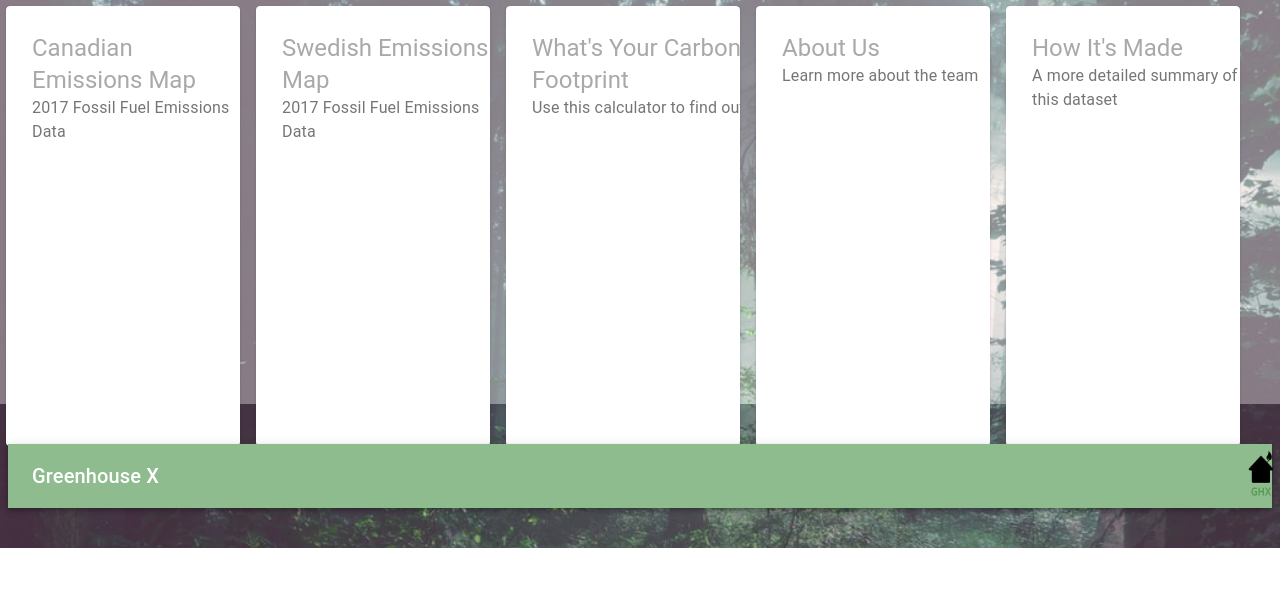
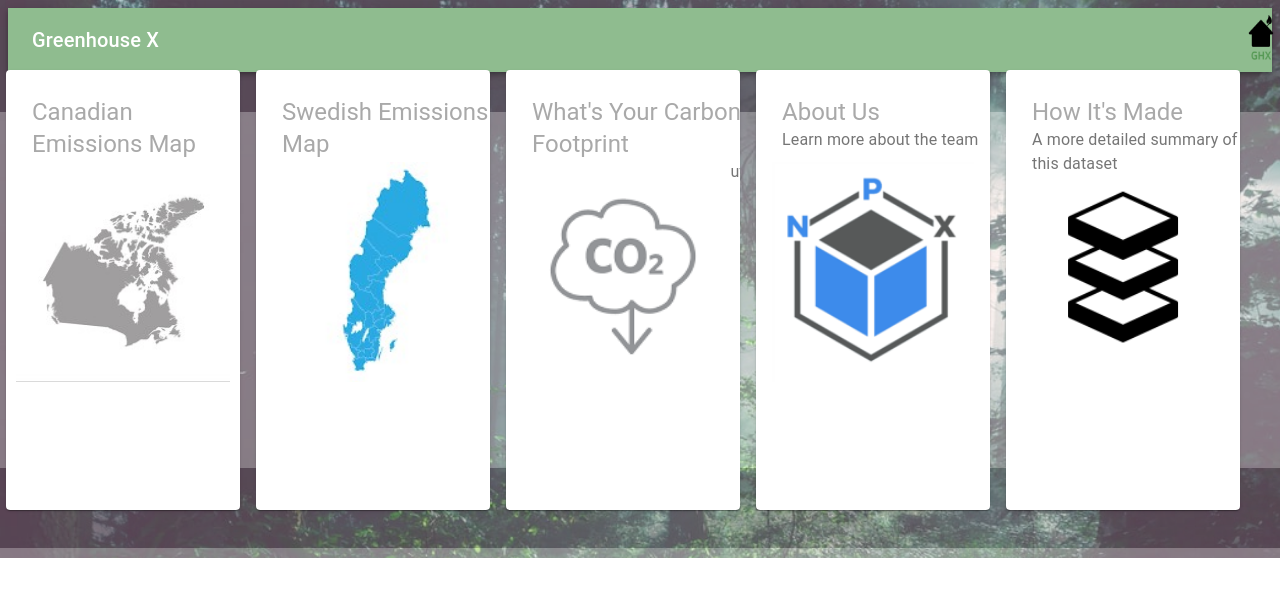
Before and after one commit to arturaszuta/hackathon_frontend, a React (Create React App) app: page / in a window 1280 px wide. Shown: the top 596 px of the page. Built offline with nearby package versions, Linux system fonts and the light colour scheme.

Commit message:
Fix some ui issues.

```diff
--- a/src/App.js
+++ b/src/App.js
@@ -6,9 +6,11 @@ import AboutUs from './AboutUs.js'
 import MainContent from "./MainContent";
 import DataInfo from './DataInfo.js'
 import MapChart from './MapChart.js';
+import Header from "./Header";
 
 const App = () => (
   <Router>
+    <Header />
     <MainContent />
     <Switch>
       <Route path="/" exact>
--- a/src/Home.js
+++ b/src/Home.js
@@ -6,7 +6,6 @@ import Header from './Header.js'
 const Home = () => {
     return (
         <div>
-        <Header />
         </div>
     );
 };
--- a/src/MainContent.js
+++ b/src/MainContent.js
@@ -12,10 +12,12 @@ const useStyles = makeStyles((theme) => ({
     headings: {
         color: 'darkgrey',
         alignItems: 'Center',
+        height: '50px'
     },
     root: {
       maxWidth: 300,
       margin: 8,
+      height: '100%'
     },
     media: {
       height: 100,
```
